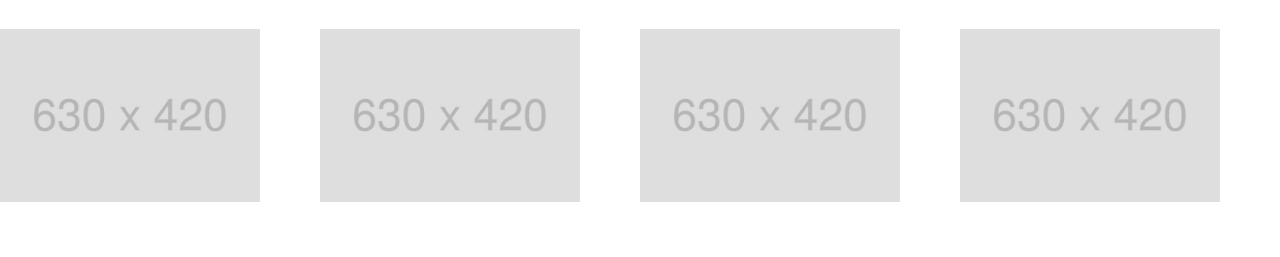
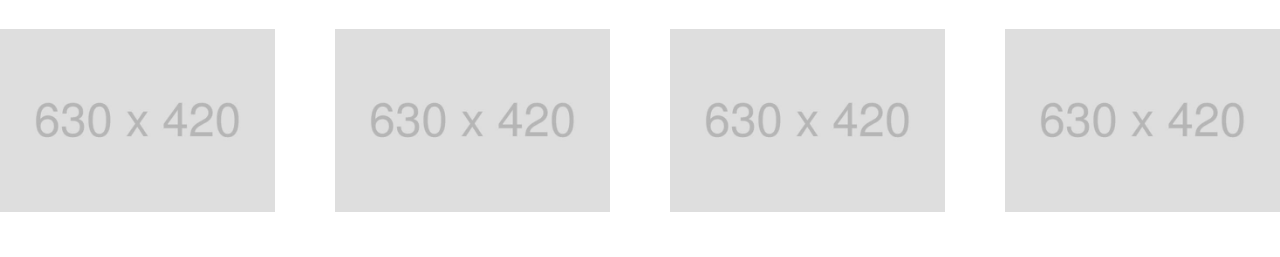
Before and after one commit to i-carrie/catalog_site, a plain HTML site: page index.html in a window 1280 px wide. Shown: the part 543-800 px from the top of the page. Drawn offline with nearby package versions, Linux system fonts and the light colour scheme.

Commit message:
Done swiper

```diff
--- a/index.html
+++ b/index.html
@@ -5,6 +5,8 @@
   <meta http-equiv="X-UA-Compatible" content="IE=edge">
   <meta name="viewport" content="width=device-width, initial-scale=1.0">
   <link rel="stylesheet" href="pages/style.css">
+  <link rel="stylesheet" href="https://cdn.jsdelivr.net/npm/swiper@8/swiper-bundle.min.css">
+  <script src="https://cdn.jsdelivr.net/npm/swiper@8/swiper-bundle.min.js"></script>
   <title>Home</title>
 </head>
 
@@ -27,14 +29,40 @@
 
   <h2 class="carl-title title">PICK UP</h2>
 
-  <section class="carousel">
+  <!-- <section class="carousel">
     <ul class="carl-pickup">
       <li class="pickup-pix"><img src="img/pickup1.jpg" alt=""></li>
       <li class="pickup-pix"><img src="img/pickup2.jpg" alt=""></li>
       <li class="pickup-pix"><img src="img/pickup3.jpg" alt=""></li>
       <li class="pickup-pix"><img src="img/pickup4.jpg" alt=""></li>
     </ul>
-  </section>
+  </section> -->
+
+  <div class="swiper">
+    <!-- Additional required wrapper -->
+    <div class="swiper-wrapper">
+      <!-- Slides -->
+      <div class="swiper-slide"><img src="img/pickup1.jpg" alt=""></div>
+      <div class="swiper-slide"><img src="img/pickup2.jpg" alt=""></div>
+      <div class="swiper-slide"><img src="img/pickup3.jpg" alt=""></div>
+      <div class="swiper-slide"><img src="img/pickup4.jpg" alt=""></div>
+      <div class="swiper-slide"><img src="img/pickup5.jpg" alt=""></div>
+      <div class="swiper-slide"><img src="img/pickup6.jpg" alt=""></div>
+      <div class="swiper-slide"><img src="img/pickup7.jpg" alt=""></div>
+      <div class="swiper-slide"><img src="img/pickup8.jpg" alt=""></div>
+      <div class="swiper-slide"><img src="img/pickup9.jpg" alt=""></div>
+    </div>
+    <!-- If we need pagination -->
+    <div class="swiper-pagination swiper-option"></div>
+
+    <!-- If we need navigation buttons -->
+    <div class="swiper-button-prev swiper-option"></div>
+    <div class="swiper-button-next swiper-option"></div>
+
+    <!-- If we need scrollbar -->
+    <div class="swiper-scrollbar swiper-option"></div>
+  </div>
+
 
   <h2 class="feat-title title">FEATURE</h2>
 
@@ -160,8 +188,9 @@
         </form>
       </div>
     </div>
-
     <p class="copyright line">© Sneakers</p>
   </footer>
+
+<script src="js/main.js"></script>
 </body>
 </html>
--- /dev/null
+++ b/js/main.js
@@ -0,0 +1,36 @@
+const swiper = new Swiper('.swiper', {
+  // Optional parameters
+  slidesPerView: 1,
+    breakpoints: {
+      900: {
+        slidesPerView: 4
+      },
+      750: {
+        slidesPerView: 2
+      }
+    },
+  spaceBetween: 60,
+  direction: 'horizontal',
+  loop: true,
+
+  autoplay: {
+    delay: 2000,
+    disableOnInteraction: false
+  },
+
+  // Pagination
+  pagination: {
+    el: '.swiper-pagination',
+  },
+
+  // Navigation arrows
+  navigation: {
+    nextEl: '.swiper-button-next',
+    prevEl: '.swiper-button-prev',
+  },
+
+  // Scrollbar
+  scrollbar: {
+    el: '.swiper-scrollbar',
+  },
+});
--- a/pages/style.scss
+++ b/pages/style.scss
@@ -93,16 +93,11 @@ dl {
     font-size: 36px;
     color: #121212;
   }
-  .carousel {
-
-    .carl-pickup {
-      display: flex;
-      flex-direction: row;
-      justify-content: space-evenly;
-
-      .pickup-pix {
-        padding-right: 60px;
-      }
+  .swiper {
+    width: 100%;
+    height: auto;
+    .swiper-option {
+      visibility: hidden;
     }
   }
 
@@ -227,7 +222,7 @@ dl {
 
 
 /* ========= mobile =============== */
-@media(max-width: 750px) {
+@media(max-width: 900px) {
 
   #header {
     padding: 20px 16px;
```
Also changed, not shown: pages/style.css, pages/style.min.css, 2 other files.
